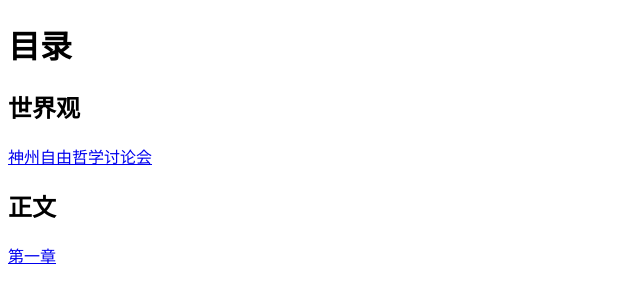
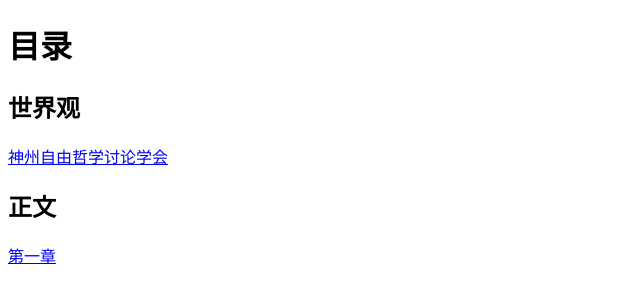
Before and after one commit to mdoe123/mdoe123.github.io, a plain HTML site: page xiaoshuo/jiami/index.html in a window 1280 px wide. Shown: the full height of the page, 0-640 px from the left. Drawn offline with Linux system fonts and the light colour scheme.

Commit message:
Update index.html

```diff
--- a/xiaoshuo/jiami/index.html
+++ b/xiaoshuo/jiami/index.html
@@ -3,7 +3,7 @@
 <title>目录</title>
    <h1>目录</h1>
   <h2>世界观</h2>
-  <a href = "/shijieguan/00001.html">神州自由哲学讨论会</a>
+  <a href = "/shijieguan/00001.html">神州自由哲学讨论学会</a>
   <h2>正文</h2>
 <a href = "/zhengwen/00001.html">第一章</a>
 
```
